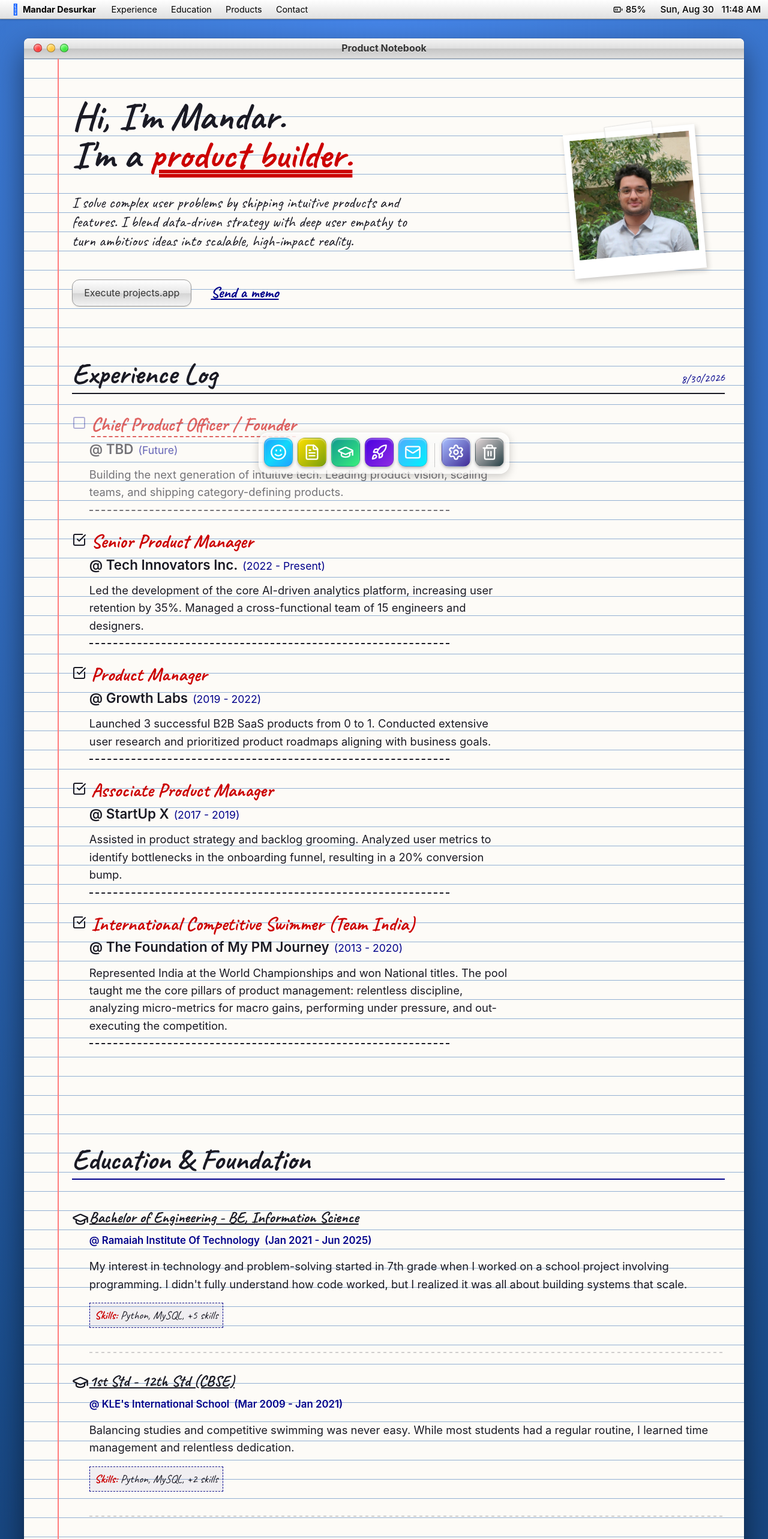
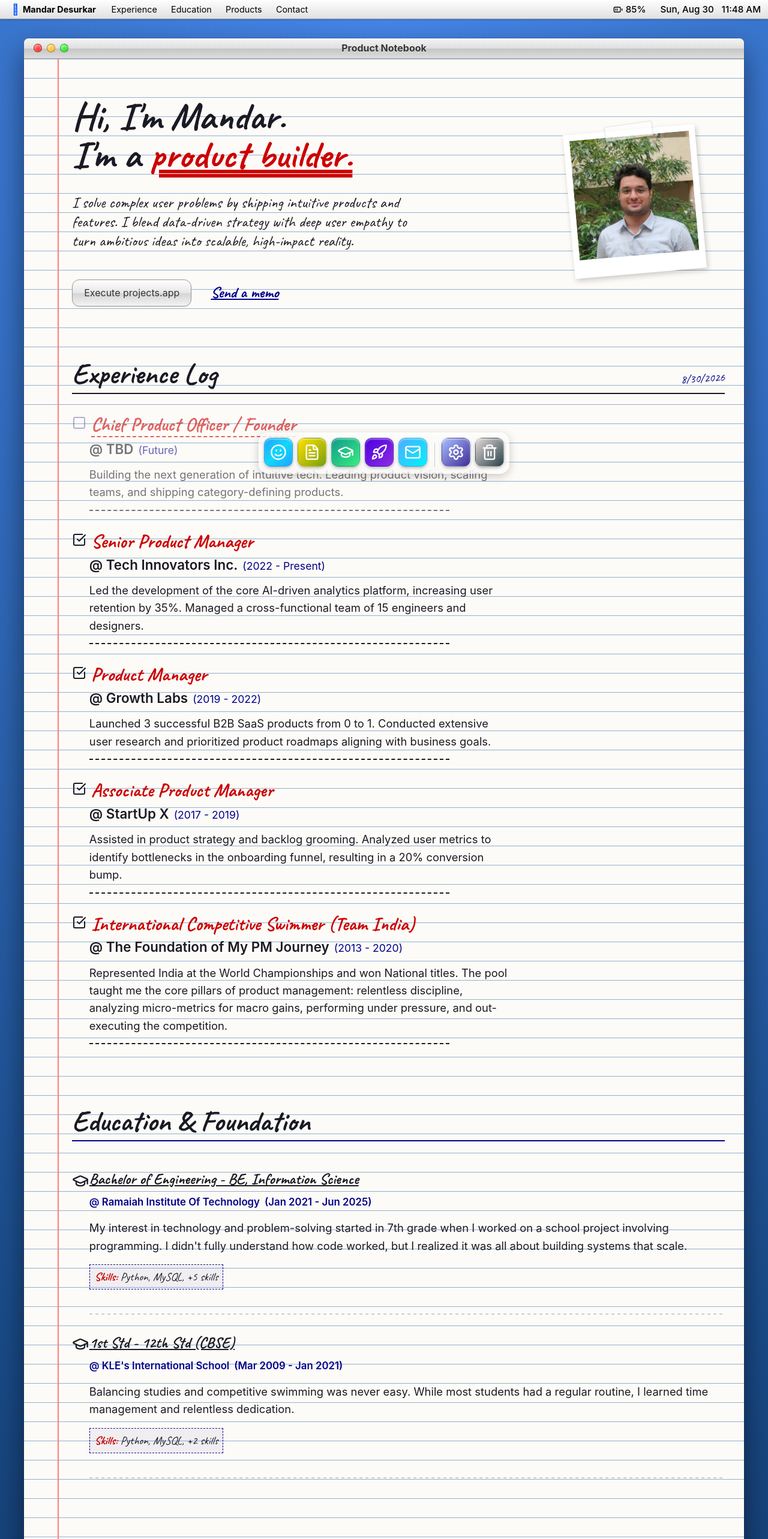
Before and after one commit to Mandar-Desurkar/Mandar-website, a Next.js app: page / in a window 1280 px wide. Shown: the top 2566 px of the page at 60% size. Built offline with nearby package versions, Linux system fonts and the light colour scheme.

Commit message:
style: reduce vertical padding between sections by 50 percent

```diff
--- a/src/components/Education.module.css
+++ b/src/components/Education.module.css
@@ -1,5 +1,5 @@
 .educationSection {
-  padding: calc(var(--line-height) * 2) 0;
+  padding: var(--line-height) 0;
 }
 
 .container {
--- a/src/components/Experience.module.css
+++ b/src/components/Experience.module.css
@@ -1,5 +1,5 @@
 .experienceSection {
-  padding: calc(var(--line-height) * 1.5) 0 calc(var(--line-height) * 2) 0;
+  padding: calc(var(--line-height) * 1.5) 0 var(--line-height) 0;
 }
 
 .container {
--- a/src/components/Projects.module.css
+++ b/src/components/Projects.module.css
@@ -1,5 +1,5 @@
 .projectsSection {
-  padding: calc(var(--line-height) * 3) 0;
+  padding: calc(var(--line-height) * 1.5) 0;
 }
 
 .container {
```
